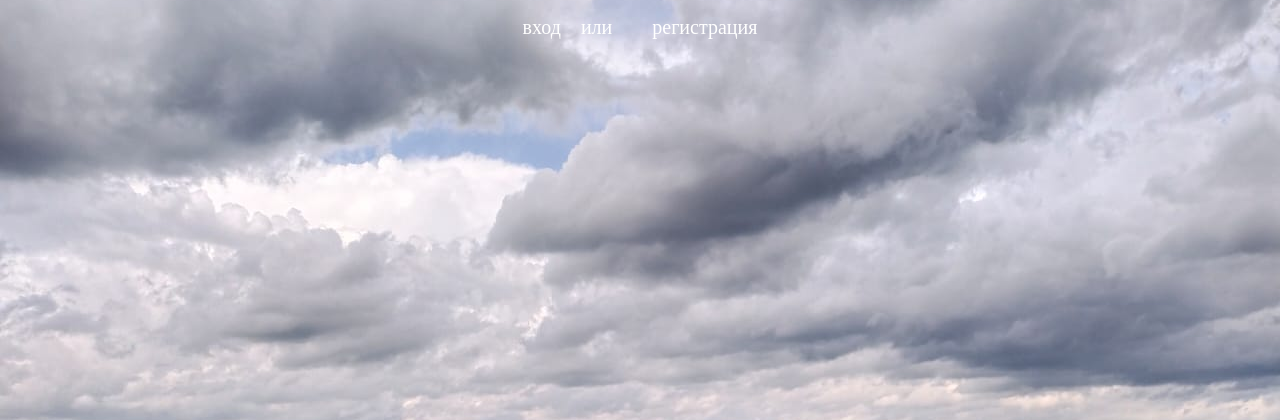
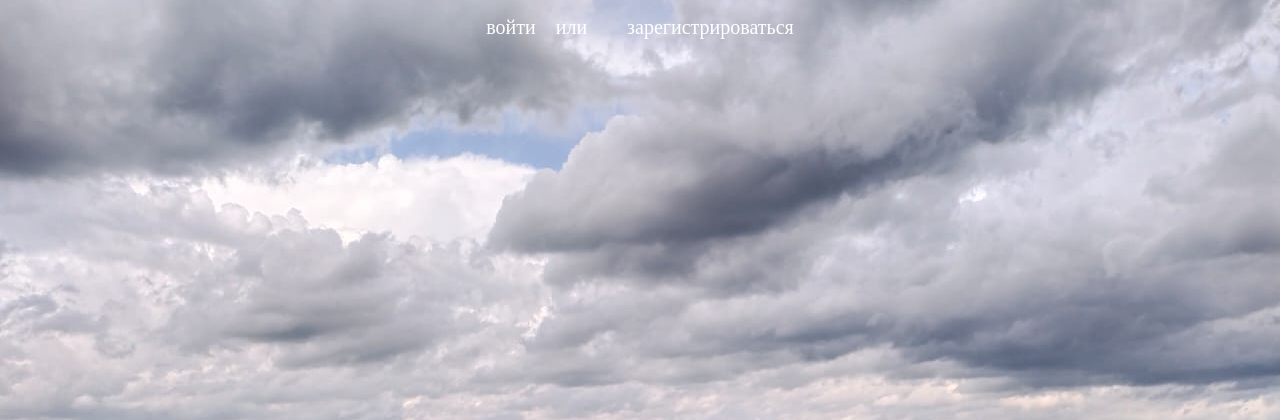
Before and after one commit to aukir/pythonProject8.1, a Flask app: page / in a window 1280 px wide. Shown: the part 31-451 px from the top of the page. Run offline with Flask 3, Linux system fonts and the light colour scheme.

Commit message:
поменял текст на странице выбора

```diff
--- a/templates/vybor.html
+++ b/templates/vybor.html
@@ -19,12 +19,10 @@
 {% endfor %}
 <div class="p-4 p-md-5 mb-4 rounded text-body-emphasis bg-body-secondary">
     <form method="POST" action="/create_article" style="display: flex; align-items: center; justify-content: space-between;">
-        <p><a class="btn btn-sm btn-outline-secondary" style="color: white; text-decoration: none; font-size: 20px; margin-right: 20px;" href="/login">вход</a></p>
+        <p><a class="btn btn-sm btn-outline-secondary" style="color: white; text-decoration: none; font-size: 20px; margin-right: 20px;" href="/login">войти</a></p>
         <h1 style="color: white; text-decoration: none; font-size: 20px; margin-right: 20px; font-weight: 300;">или</h1>
 
-        <p><a class="btn btn-sm btn-outline-secondary" style="color: white; text-decoration: none; font-size: 20px; margin-left: 20px;" href="/register">регистрация</a></p>
+        <p><a class="btn btn-sm btn-outline-secondary" style="color: white; text-decoration: none; font-size: 20px; margin-left: 20px;" href="/register">зарегистрироваться </a></p>
     </form>
 </div>
-
-
 {% endblock %}
```
